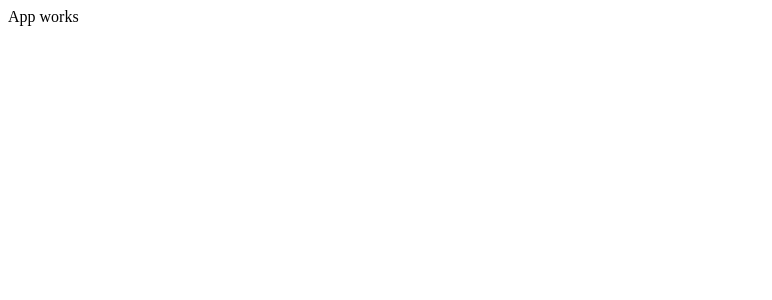
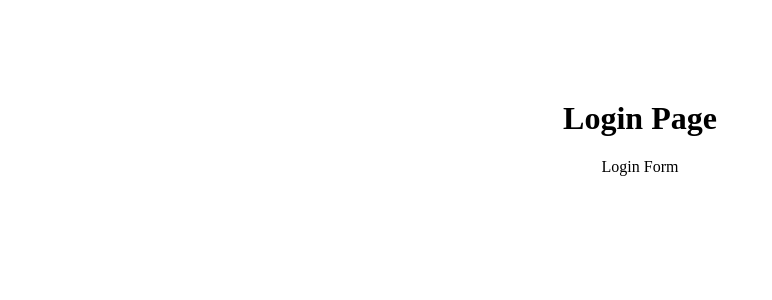
Before and after one commit to dev-jlu/dev_hub, a React (Vite) app in the folder client/: page /login in a window 1280 px wide. Shown: the top 300 px of the page, without its empty margins (0-772 px from the left). Built offline with nearby package versions, Linux system fonts and the light colour scheme.

Commit message:
Adding base pages: LoginPage and DashboardPage

```diff
--- a/client/package.json
+++ b/client/package.json
@@ -15,7 +15,8 @@
     "graphql": "^16.12.0",
     "react": "^19.2.0",
     "react-dom": "^19.2.0",
-    "react-redux": "^9.2.0"
+    "react-redux": "^9.2.0",
+    "react-router-dom": "^7.9.6"
   },
   "devDependencies": {
     "@eslint/js": "^9.39.1",
--- a/client/src/App.tsx
+++ b/client/src/App.tsx
@@ -1,3 +1,5 @@
+import Router from "./router";
+
 export default function App() {
-  return <div>App works</div>;
+  return <Router />;
 }
--- a/client/src/pages/DashboardPage.tsx
+++ b/client/src/pages/DashboardPage.tsx
@@ -0,0 +1,10 @@
+const DashboardPage = () => {
+    return (
+        <div style={{ padding: "20px" }}>
+            <h1>Dashboard</h1>
+            <p>Main Panel with tasks and projects assigned</p>
+        </div>
+    );
+};
+
+export default DashboardPage;
--- a/client/src/pages/LoginPage.tsx
+++ b/client/src/pages/LoginPage.tsx
@@ -0,0 +1,10 @@
+const LoginPage = () => {
+    return (
+        <div style={{ textAlign: "center", marginTop: "100px" }}>
+            <h1>Login Page</h1>
+            <p>Login Form</p>
+        </div>
+    );
+};
+
+export default LoginPage;
--- a/client/src/router/index.tsx
+++ b/client/src/router/index.tsx
@@ -0,0 +1,19 @@
+import { BrowserRouter, Routes, Route, Navigate } from "react-router-dom";
+import LoginPage from "../pages/LoginPage";
+import DashboardPage from "../pages/DashboardPage";
+
+const Router = () => {
+    const isLoggedIn = false;
+
+    return (
+        <BrowserRouter>
+            <Routes>
+                <Route path="/login" element={ isLoggedIn ? <Navigate to="dashboard" /> : <LoginPage /> } />
+                <Route path="/dashboard" element={ isLoggedIn ? <DashboardPage /> : <Navigate to="/login" /> } />
+                <Route path="*" element={< Navigate to="/login" /> } />
+            </Routes>
+        </BrowserRouter>
+    );
+};
+
+export default Router;
```
Also changed, not shown: 2 other files (tests, documents, lock files or other folders).
